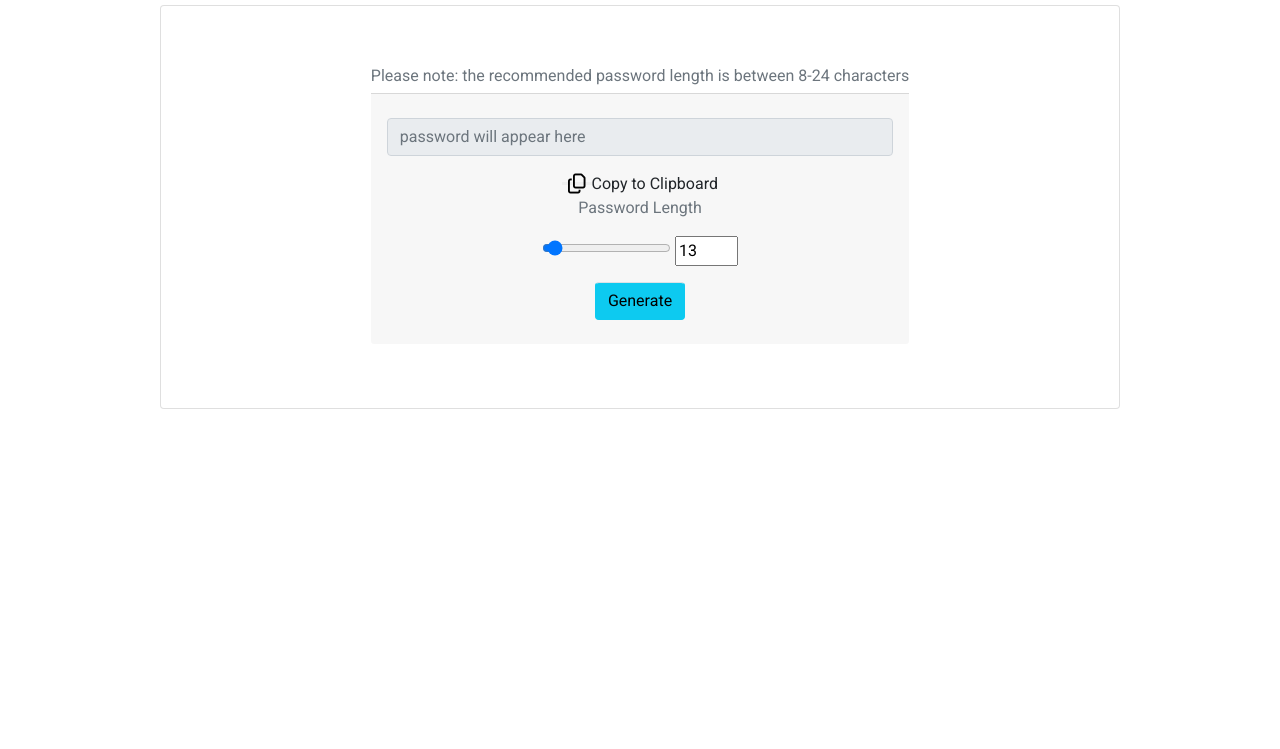
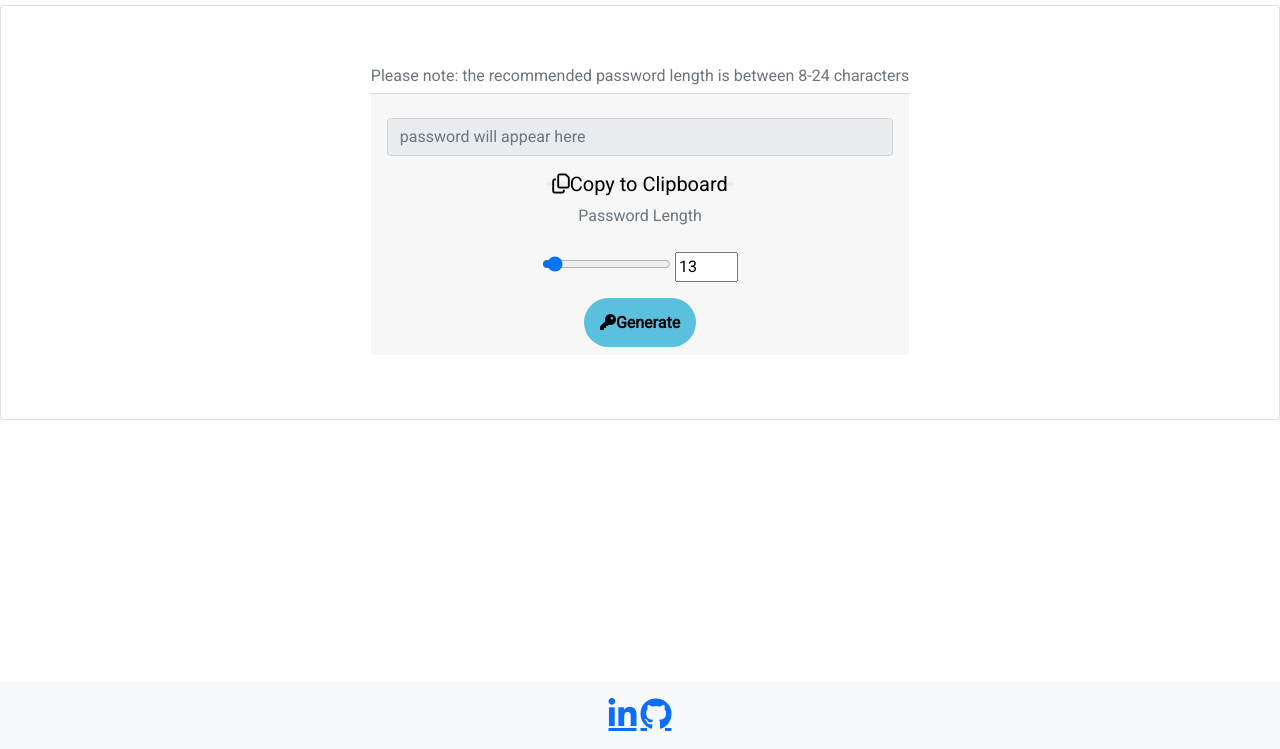
Before and after one commit to tonipow3ll/passwordgenerator, a plain HTML site: page index.html in a window 1280 px wide. Shown: the part 51-800 px from the top of the page. Drawn offline with nearby package versions, Linux system fonts and the light colour scheme.

Commit message:
style updates

```diff
--- a/index.html
+++ b/index.html
@@ -12,22 +12,23 @@
 
 <body>
   <!-- organize below, make semantic HTML  -->
-<main class="wrapper">
+<main class="row mx-auto">
     <h1 class="text-center">Password Generator</h1>
         <div class="card mx-auto py-5">
             <div class="card-body">
                 <h6 class="card-subtitle mb-2 text-muted">Please note: the recommended password length is between 8-24 characters</h6>
                   <div class="password card-footer text-center">
                        <div>
-                           <input class="form-control my-3 col-md" type="text" placeholder="password will appear here" aria-label="Password" id="displayPW" readonly>
-                           <span><button onclick="copyToClipboard()" class="far fa-copy fa-lg"></button>Copy to Clipboard</span>
+                           <input class="form-control my-3 text-wrap" type="text" placeholder="password will appear here" aria-label="Password" id="displayPW" readonly>
+                           <button onclick="copyToClipboard()" class="far fa-copy fa-lg"><span class="button-text">Copy to Clipboard</span></button>
                          </div>
                          <form id="potatoes">
-                             <p class="text-muted">Password Length</p>
+                             <p class="text-muted py-2">Password Length</p>
                              <input type="range" min="8" max="128" id="userRange" value="13">
                              <input type="number" min="8" max="128" id="userNumber" value="13">
                                 <div>
-                                <button id="generate" type="submit" class="btn btn-info border-top my-3">Generate</button>
+                                <!-- <button id="generate" type="submit" class="btn btn-info border-top my-3">Generate</button> -->
+                                <button id="generate" type="submit" class="fas fa-key"><span class="button-text">Generate</span></button>
                                 </div>
                         </form>
                        </div>
@@ -36,8 +37,12 @@
             </main>
             <script src="script.js"></script>
 
-            <footer>
-
+            <footer class="footer mt-auto py-3 bg-light fixed-bottom">
+                <div class="container text-center">
+                    <a href="https://www.linkedin.com/in/tonipowell13" class="fab fa-linkedin-in fa-2x"></a>
+                    <a href="https://tonipow3ll.github.io/" class="fab fa-github fa-2x"></a>
+                    <!-- <span>stuff goes here</span> -->
+                </div>
             </footer>
 
         </body>
--- a/style.css
+++ b/style.css
@@ -1,14 +1,15 @@
 
 *{
     font-family: 'Roboto', sans-serif;
+    /* background: #708090; */
 }
-body {
-    background-color: darkslategrey;
-    color: honeydew;
+/* styles 'body' of generator */
+main, div, div.card{
+    /* max-width:75%; */
+    align-content: center;
+    /* background-color: chartreuse; */
 }
-.container-fluid{
-    background-color: #bbbbbb;
-}
+
 div.button{
     align-items: center;
 }
@@ -29,3 +30,16 @@ h1{
 button{
     border: transparent;
 }
+
+#generate{
+    border-radius: 5rem;
+    background-color: #5bc0de;
+    padding: 1rem;
+    margin-top: 1rem;
+    /* color: #ffffff;  */
+}
+
+.button-text{
+font-family: 'Roboto';
+
+}
```
